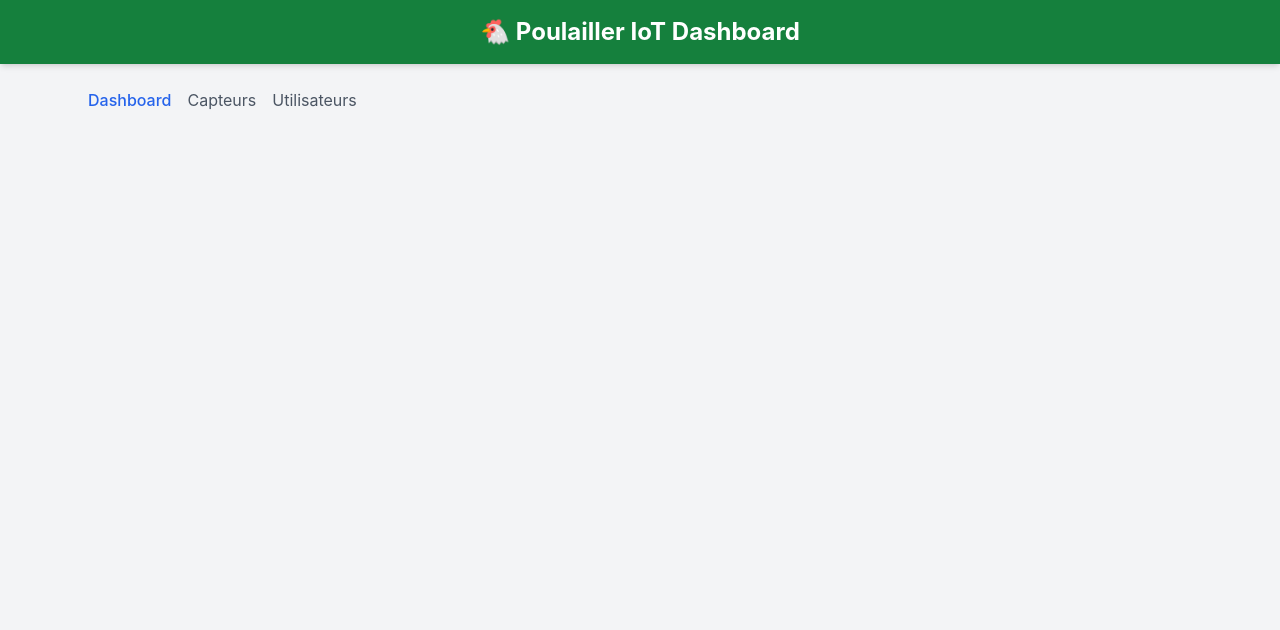
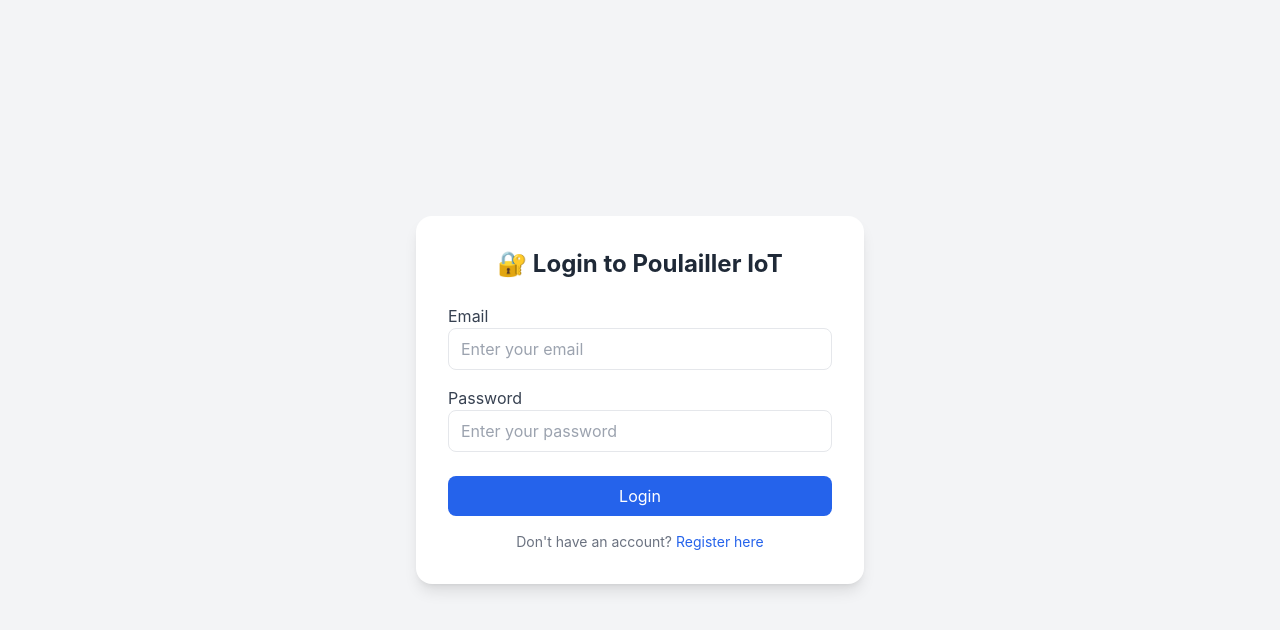
Before and after one commit to amizeromir/poulailler-iot-frontend, a React (Vite) app: page /login in a window 1280 px wide. Shown: the top 630 px of the page. Built offline with nearby package versions, Linux system fonts and the light colour scheme.

Commit message:
✅ Login et dashboard fonctionnels

```diff
--- a/src/App.jsx
+++ b/src/App.jsx
@@ -1,28 +1,57 @@
 // src/App.jsx
-import { BrowserRouter, Routes, Route, Link } from "react-router-dom";
+import { BrowserRouter, Routes, Route, Navigate } from "react-router-dom";
 import Dashboard from "./pages/Dashboard";
-import Sensors from "./pages/Sensors"; // on créera la page ensuite
-import Users from "./pages/Users";     // idem
+import Sensors from "./pages/Sensors";
+import Users from "./pages/Users";
 import Header from "./components/Header";
+import Login from "./pages/Login"; // ton fichier login.jsx
 
 export default function App() {
   return (
     <BrowserRouter>
       <div className="min-h-screen bg-gray-100">
-        <Header />
-        <div className="max-w-6xl mx-auto p-6">
-          <nav className="mb-6 flex gap-4">
-            <Link to="/" className="text-blue-600 font-medium">Dashboard</Link>
-            <Link to="/sensors" className="text-gray-600">Capteurs</Link>
-            <Link to="/users" className="text-gray-600">Utilisateurs</Link>
-          </nav>
+        <Routes>
+          {/* Page de login par défaut */}
+          <Route path="/" element={<Navigate to="/login" />} />
+          <Route path="/login" element={<Login />} />
 
-          <Routes>
-            <Route path="/" element={<Dashboard />} />
-            <Route path="/sensors" element={<Sensors />} />
-            <Route path="/users" element={<Users />} />
-          </Routes>
-        </div>
+          {/* Routes protégées (affichées après login) */}
+          <Route
+            path="/dashboard"
+            element={
+              <>
+                <Header />
+                <div className="max-w-6xl mx-auto p-6">
+                  <Dashboard />
+                </div>
+              </>
+            }
+          />
+
+          <Route
+            path="/sensors"
+            element={
+              <>
+                <Header />
+                <div className="max-w-6xl mx-auto p-6">
+                  <Sensors />
+                </div>
+              </>
+            }
+          />
+
+          <Route
+            path="/users"
+            element={
+              <>
+                <Header />
+                <div className="max-w-6xl mx-auto p-6">
+                  <Users />
+                </div>
+              </>
+            }
+          />
+        </Routes>
       </div>
     </BrowserRouter>
   );
--- /dev/null
+++ b/src/pages/Login.jsx
@@ -0,0 +1,98 @@
+import React, { useState } from "react";
+import { useNavigate } from "react-router-dom";
+
+const Login = () => {
+  const navigate = useNavigate();
+  const [email, setEmail] = useState("");
+  const [password, setPassword] = useState("");
+  const [error, setError] = useState("");
+
+  const handleLogin = async (e) => {
+    e.preventDefault();
+
+    try {
+      const response = await fetch(`${import.meta.env.VITE_API_URL}/api/login`, {
+        method: "POST",
+        headers: {
+          "Content-Type": "application/json",
+        },
+        body: JSON.stringify({ email, password }),
+      });
+
+      const data = await response.json();
+
+      if (response.ok) {
+        // Sauvegarde du token dans le localStorage
+        localStorage.setItem("token", data.token);
+        localStorage.setItem("user", JSON.stringify(data.user));
+
+        // Redirection vers le dashboard
+        navigate("/dashboard");
+      } else {
+        setError(data.message || "Invalid credentials");
+      }
+    } catch (err) {
+      console.error("Erreur de connexion :", err);
+      setError("Erreur de connexion au serveur");
+    }
+  };
+
+  return (
+    <div className="flex items-center justify-center min-h-screen bg-gray-100">
+      <div className="bg-white shadow-lg rounded-2xl p-8 w-full max-w-md">
+        <h2 className="text-2xl font-bold text-center mb-6 text-gray-800">
+          🔐 Login to Poulailler IoT
+        </h2>
+        {error && (
+          <div className="bg-red-100 text-red-600 p-2 rounded mb-4 text-center">
+            {error}
+          </div>
+        )}
+        <form onSubmit={handleLogin}>
+          <div className="mb-4">
+            <label className="block text-gray-700">Email</label>
+            <input
+              type="email"
+              placeholder="Enter your email"
+              value={email}
+              onChange={(e) => setEmail(e.target.value)}
+              className="w-full border rounded-lg px-3 py-2 focus:outline-none focus:ring-2 focus:ring-blue-400"
+              required
+            />
+          </div>
+
+          <div className="mb-6">
+            <label className="block text-gray-700">Password</label>
+            <input
+              type="password"
+              placeholder="Enter your password"
+              value={password}
+              onChange={(e) => setPassword(e.target.value)}
+              className="w-full border rounded-lg px-3 py-2 focus:outline-none focus:ring-2 focus:ring-blue-400"
+              required
+            />
+          </div>
+
+          <button
+            type="submit"
+            className="w-full bg-blue-600 text-white py-2 rounded-lg hover:bg-blue-700 transition duration-300"
+          >
+            Login
+          </button>
+        </form>
+
+        <p className="text-center text-sm text-gray-500 mt-4">
+          Don't have an account?{" "}
+          <span
+            onClick={() => navigate("/register")}
+            className="text-blue-600 cursor-pointer hover:underline"
+          >
+            Register here
+          </span>
+        </p>
+      </div>
+    </div>
+  );
+};
+
+export default Login;
```
